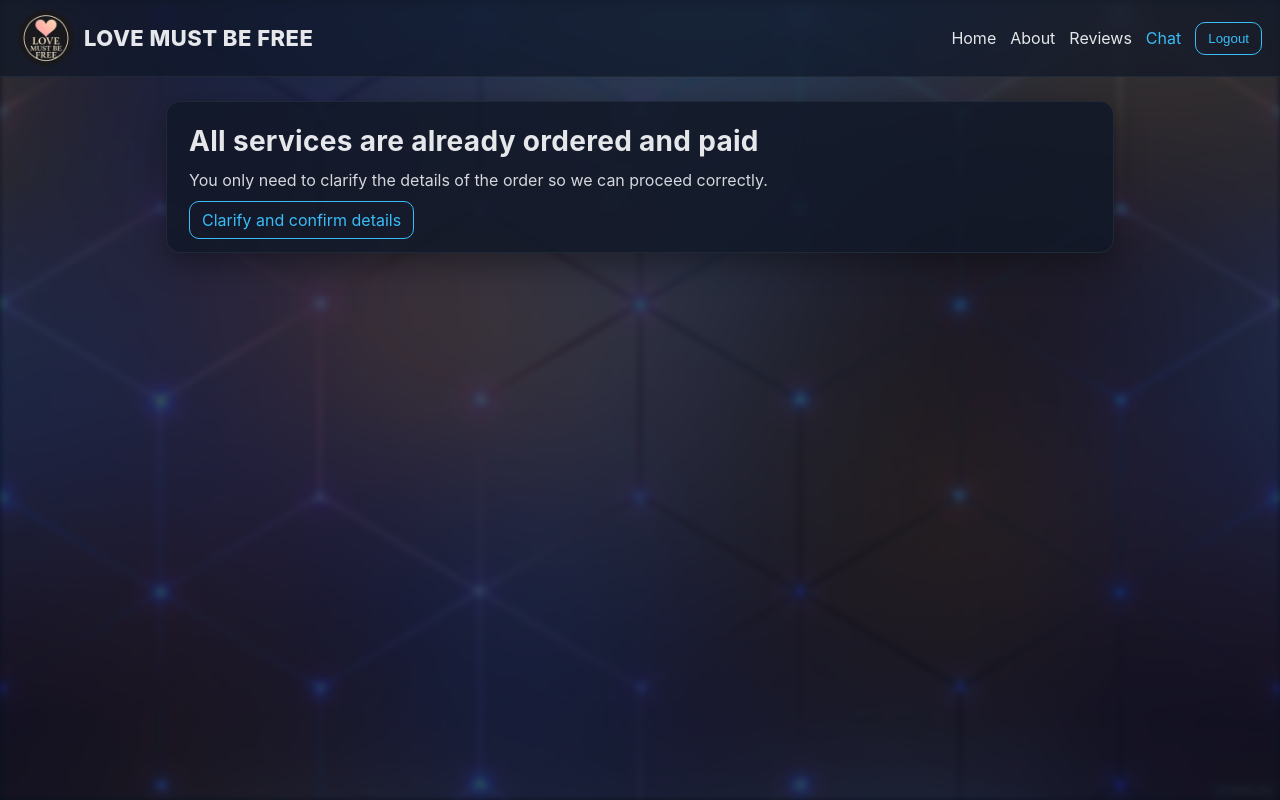
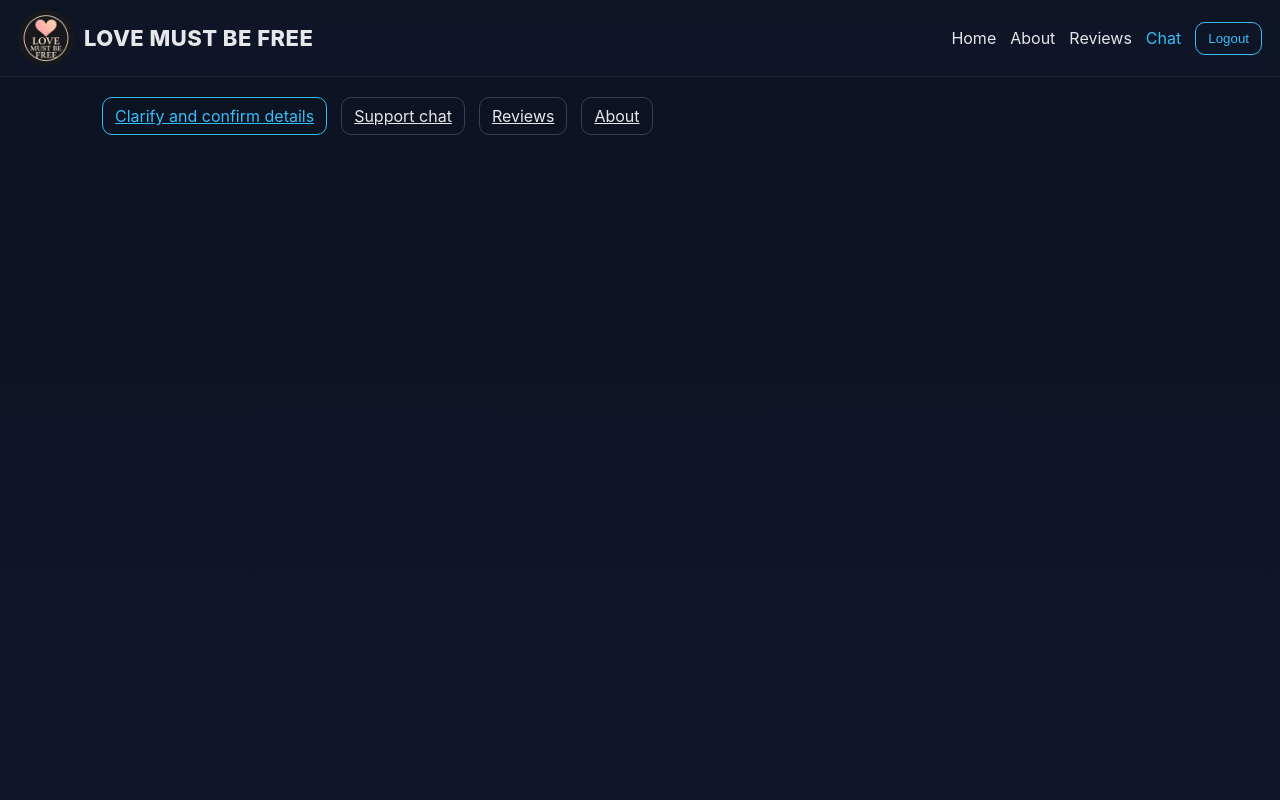
Before and after one commit to Jorgor-prog/LOVE_MUST_BE_FREE_v2, a Next.js app: page /dashboard in a window 1280 px wide. Built offline with nearby package versions, Linux system fonts and the light colour scheme; no server answers.

Commit message:
Update page.tsx

```diff
--- a/app/dashboard/page.tsx
+++ b/app/dashboard/page.tsx
@@ -3,33 +3,20 @@ export const dynamic = 'force-dynamic';
 
 import Image from 'next/image';
 import { useEffect } from 'react';
+import Link from 'next/link';
 import UserTopBar from '@/components/UserTopBar';
-import Link from 'next/link';
 
 export default function Dashboard(){
-  useEffect(()=>{ document.body.style.background = '#0b1220'; return ()=>{ document.body.style.background=''; };},[]);
+  useEffect(()=>{},[]);
   return (
-    <div style={{minHeight:'100vh', position:'relative', color:'#e5e7eb'}}>
-      <Image src="/images/Background_1.webp" alt="" fill style={{objectFit:'cover', opacity:.28, filter:'blur(3px)'}}/>
-      <div style={{position:'relative', zIndex:1}}>
-        <UserTopBar/>
-
-        <div style={{maxWidth:980, margin:'0 auto', padding:'24px 16px'}}>
-          <div style={{
-            background:'rgba(17,24,39,.85)',
-            border:'1px solid #1f2937',
-            borderRadius:14,
-            padding:'22px',
-            boxShadow:'0 10px 30px rgba(0,0,0,.35)'
-          }}>
-            <h1 style={{margin:'0 0 10px 0', fontSize:28, letterSpacing:.3}}>All services are already ordered and paid</h1>
-            <div style={{opacity:.92, lineHeight:1.6, marginBottom:16}}>
-              You only need to clarify the details of the order so we can proceed correctly.
-            </div>
-            <Link href="/confirm" className="btn" style={{borderColor:'#38bdf8', color:'#38bdf8', textDecoration:'none'}}>
-              Clarify and confirm details
-            </Link>
-          </div>
+    <div style={{minHeight:'100vh', background:'linear-gradient(180deg,#0b1220,#0f172a)'}}>
+      <UserTopBar />
+      <div style={{maxWidth:1100, margin:'20px auto', padding:'0 12px'}}>
+        <div style={{display:'flex', gap:14, flexWrap:'wrap'}}>
+          <Link className="btn" href="/confirm" style={{borderColor:'#38bdf8', color:'#38bdf8'}}>Clarify and confirm details</Link>
+          <Link className="btn" href="/chat">Support chat</Link>
+          <Link className="btn" href="/reviews">Reviews</Link>
+          <Link className="btn" href="/about">About</Link>
         </div>
       </div>
     </div>
```
